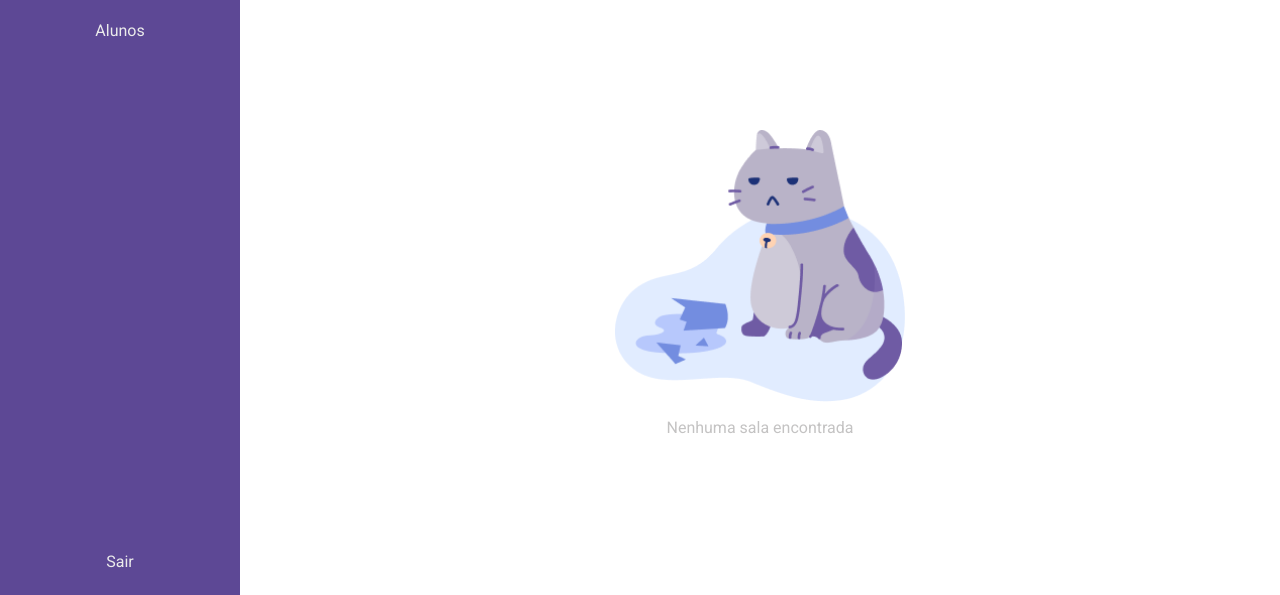
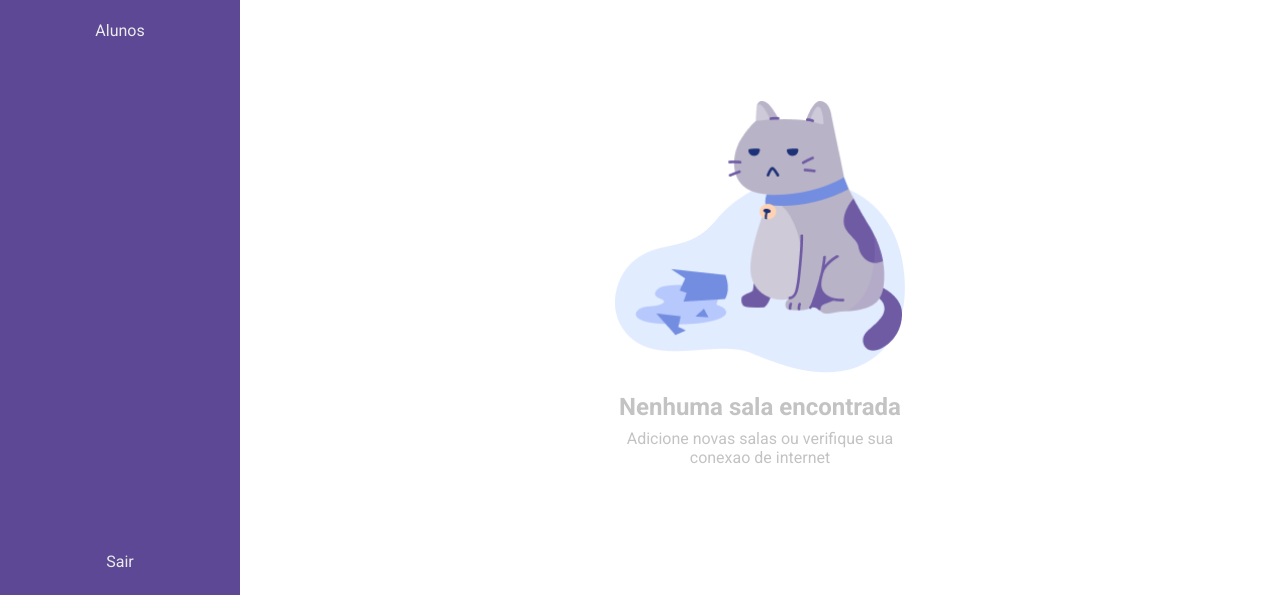
Before and after one commit to ThainaLuzia/OAK, a plain HTML site: page room.html in a window 1280 px wide. Shown: the part 205-800 px from the top of the page. Drawn offline with Linux system fonts and the light colour scheme.

Commit message:
fix: css do gatinho

```diff
--- a/css/style.css
+++ b/css/style.css
@@ -160,3 +160,9 @@ button {
 .empty-message.hide{
     display: none;
 }
+
+.empty-message >p {
+    width: 300px;
+    text-align: center;
+    margin-top: -12px;
+}
--- a/room.html
+++ b/room.html
@@ -49,7 +49,8 @@
             </ul>
             <div id="empty-message-room" class="empty-message">
                 <img src="assets/cat.png" width="290" height="272.16">
-                <p>Nenhuma sala encontrada</p>
+                <h1>Nenhuma sala encontrada</h1>
+                <p>Adicione novas salas ou verifique sua conexao de internet</p>
             </div>
         </section>
     </div>
```
